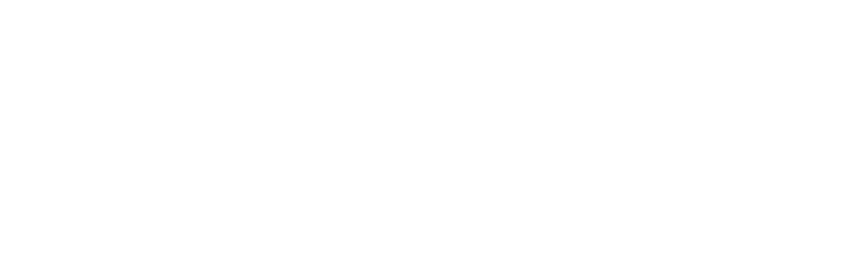
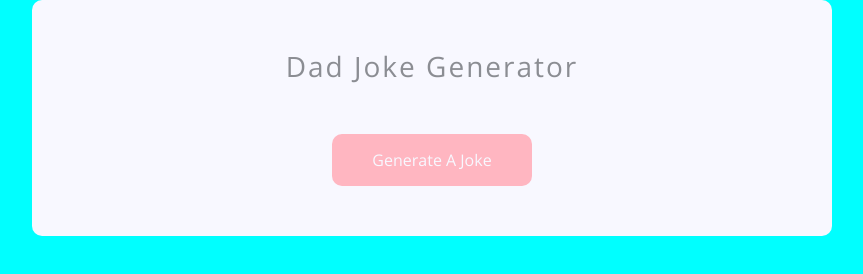
Before and after one commit to CornveliousFarva/dad-jokes, a plain HTML site: page index.html in a window 1280 px wide. Shown: the whole page, without its empty margins (208-1071 px from the left). Drawn offline with nearby package versions, Linux system fonts and the light colour scheme.

Commit message:
Added the html and css.

```diff
--- a/index.html
+++ b/index.html
@@ -10,7 +10,13 @@
 </head>
 <body>
 
+    <div class="container">
+        <h3>Dad Joke Generator</h3>
+            <div class="joke" id="joke">
 
+            </div>
+        <button id="jokeBtn" class="btn">Generate A Joke</button>
+    </div>
 
     <script src="script.js"></script>
     <script src="https://code.jquery.com/jquery-3.4.1.slim.min.js" integrity="sha384-J6qa4849blE2+poT4WnyKhv5vZF5SrPo0iEjwBvKU7imGFAV0wwj1yYfoRSJoZ+n" crossorigin="anonymous"></script>
--- a/style.css
+++ b/style.css
@@ -12,4 +12,48 @@ body{
     align-items: center;
     overflow: hidden;
     height: 100vh;
+    background-color: aqua;
 }
+
+.container{
+    background-color: ghostwhite;
+    border-radius: 10px;
+    box-shadow: 0 10px 20px rgba(0, 0, 0, 0.1), 0, 6px 6px rgba(0, 0, 0, 0.1);
+    padding: 50px 20px;
+    text-align: center;
+    max-width: 100%;
+    width: 800px;
+}
+
+h3{
+    margin: 0;
+    opacity: 0.5;
+    letter-spacing: 2px;
+}
+
+.joke{
+    font-size: 30px;
+    letter-spacing: 1px;
+    line-height: 40px;
+    margin: 50px auto;
+    max-width: 600px;
+}
+
+.btn{
+    background-color: lightpink;
+    color:ghostwhite;
+    border: 0;
+    border-radius: 10px;
+    box-shadow: 0 5px 15px rgba(0, 0, 0, 0.1), 0, 6px 6px rgba(0, 0, 0, 0.1);
+    padding: 14px 40px;
+    font-size: 16px;
+    cursor: pointer;
+}
+
+.btn:active{
+    transform: scale(0.98);
+}
+
+.btn:focus{
+    outline: 0;
+}
```
